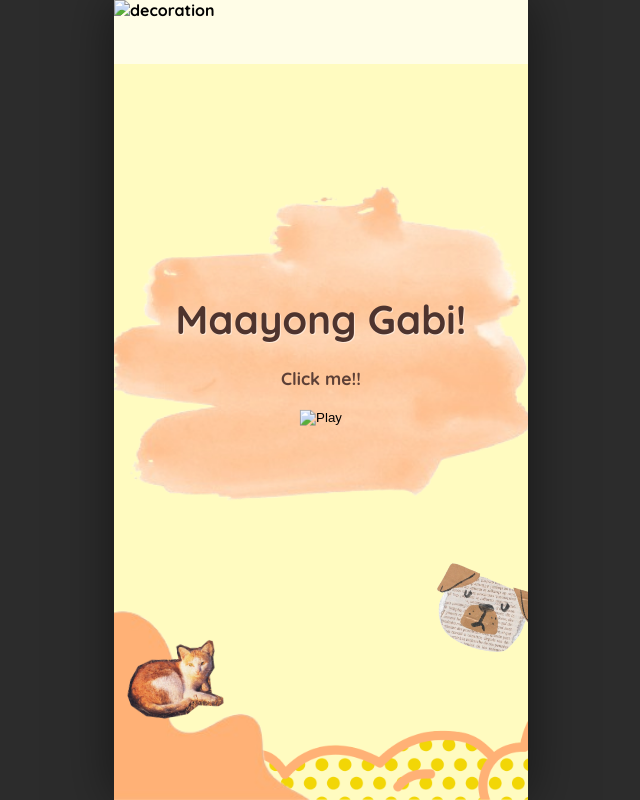
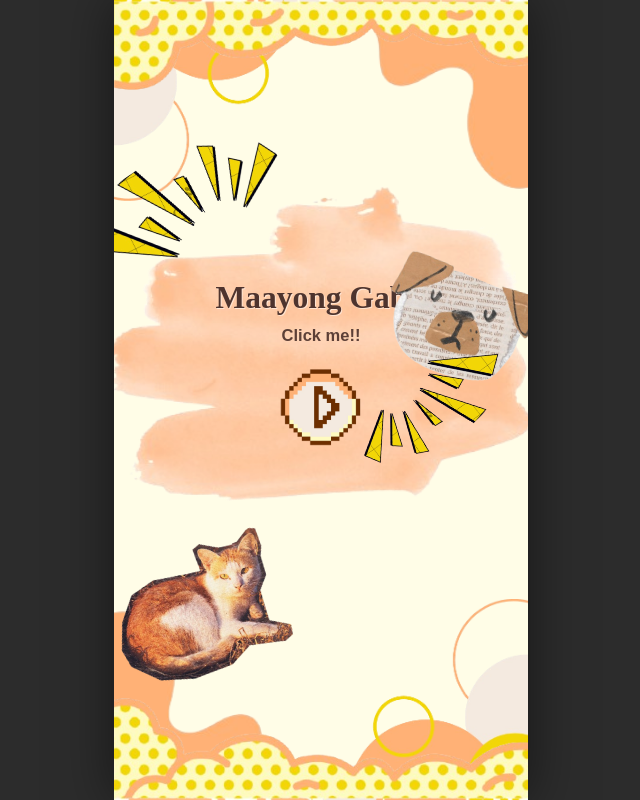
Before and after one commit to dominiqueayque01-png/Project101, a plain HTML site: page index.html in a window 1280 px wide. Shown: the whole page, without its empty margins (319-959 px from the left). Drawn offline with nearby package versions, Linux system fonts and the light colour scheme; a web font is replaced by a local one.

Commit message:
homepage

```diff
--- a/index.html
+++ b/index.html
@@ -5,153 +5,29 @@
     <meta name="viewport" content="width=device-width, initial-scale=1.0">
     <title>Maayong Gabi!</title>
     <link href="https://fonts.googleapis.com/css2?family=Quicksand:wght@700&display=swap" rel="stylesheet">
-    <style>
-        /* 1. The Background (Desktop View) */
-        body {
-            margin: 0;
-            padding: 0;
-            height: 100vh;
-            /* Dark background outside the phone area so the design pops */
-            background-color: #2c2c2c;
-            font-family: 'Quicksand', sans-serif;
-            display: flex;
-            justify-content: center;
-            align-items: center;
-        }
-
-        /* 2. The Phone Screen Container */
-        .phone-screen {
-            position: relative;
-            width: 100%;
-            max-width: 414px; /* Width of a large iPhone */
-            height: 100vh;    /* Full height of the screen */
-            max-height: 900px; /* Cap height on giant desktop screens */
-            background-color: #FFFDE7; /* Your yellow background */
-            overflow: hidden; /* Clips anything sticking out */
-            box-shadow: 0 0 50px rgba(0,0,0,0.5); /* Nice shadow effect */
-        }
-
-        /* 3. Decorative Elements (Adjusted for Mobile) */
-        .decoration {
-            position: absolute;
-            pointer-events: none;
-        }
-
-        .top-decor {
-            top: 0;
-            left: 0;
-            width: 100%; /* Spans full width of phone */
-            z-index: 1;
-        }
-
-        .bottom-clouds {
-            bottom: 0;
-            left: 0;
-            width: 100%; /* Slightly wider than screen to ensure coverage */
-            height: auto;
-            z-index: 2;
-        }
-
-        .decor1 {
-            bottom: 0;
-            left: 0;
-            width: 100%; /* Slightly wider than screen to ensure coverage */
-            height: auto;
-            z-index: 2;
-        }
-
-        .cat {
-            bottom: 80px; /* Adjusted to sit nicely on mobile clouds */
-            left: -10px;  /* Hugs the left edge */
-            width: 140px;
-            z-index: 3;
-            transform: rotate(-5deg);
-        }
-
-        .dog {
-            bottom: 90px;
-            right: -10px; /* Hugs the right edge */
-            width: 110px;
-            z-index: 3;
-            transform: rotate(10deg);
-        }
-
-        /* 4. Center Content */
-        .center-container {
-            position: absolute;
-            top: 45%;
-            left: 50%;
-            transform: translate(-50%, -50%);
-            text-align: center;
-            z-index: 4;
-            width: 90%; /* Use almost full width on mobile */
-            display: flex;
-            flex-direction: column;
-            align-items: center;
-        }
-
-        .splash-bg {
-            position: absolute;
-            width: 120%; /* Make splash big enough for text */
-            top: 50%;
-            left: 50%;
-            transform: translate(-50%, -50%);
-            z-index: -1;
-            opacity: 0.9;
-        }
-
-        h1 {
-            font-size: 2.5rem; /* Slightly smaller for mobile screens */
-            color: #4E342E;
-            margin: 0;
-            margin-bottom: 5px;
-            text-shadow: 1px 1px 0px rgba(255,255,255,0.5);
-        }
-
-        p {
-            font-size: 1.1rem;
-            color: #5D4037;
-            font-weight: bold;
-            margin-bottom: 20px;
-        }
-
-        /* 5. Interactive Button */
-        .play-btn {
-            background: none;
-            border: none;
-            cursor: pointer;
-            transition: transform 0.2s ease;
-            -webkit-tap-highlight-color: transparent; /* Removes blue box on mobile tap */
-        }
-
-        .play-btn img {
-            width: 70px;
-        }
-
-        .play-btn:active {
-            transform: scale(0.9); /* Button presses down when tapped */
-        }
-
-        /* 6. Media Query: If the screen is ALREADY a phone */
-        @media screen and (max-width: 500px) {
-            body {
-                background-color: #FFFDE7; /* Remove dark borders on actual phone */
-            }
-            .phone-screen {
-                box-shadow: none; /* Remove shadow on actual phone */
-                max-height: 100vh;
-            }
-        }
-    </style>
+    <link rel="stylesheet" href="https://www.w3schools.com/w3css/5/w3.css">
+    <link rel="preconnect" href="https://fonts.googleapis.com">
+<link rel="preconnect" href="https://fonts.gstatic.com" crossorigin>
+<link href="https://fonts.googleapis.com/css2?family=Fuzzy+Bubbles:wght@400;700&display=swap" rel="stylesheet">
+<link href="style/style.css" rel="stylesheet">
 </head>
 <body>
 
     <div class="phone-screen">
-        <img src="top-decor.png" class="decoration top-decor" alt="decoration">
-        <img src="images/clouds.png" class="decoration bottom-clouds" alt="clouds">
+        <img src="images/decor1.png" class="decoration top-decor" alt="decoration">
+        <img src="images/circles.png" class="decoration top-left-decor" alt="decoration">
+        <img src="images/circles.png" class="decoration bottom-right-decor" alt="decoration">
+
+        <img src="images/bottom-clouds.png" class="decoration top-clouds" alt="clouds">
+        <img src="images/bottom-clouds.png" class="decoration bottom-clouds" alt="clouds">
 
         <img src="images/cat1.png" class="decoration cat" alt="Cat">
         <img src="images/dog.png" class="decoration dog" alt="Dog">
+
+        <img src="images/pow.png" class="decoration pow1" alt="Decor">
+        <img src="images/pow.png" class="decoration pow2" alt="Decor">
+
+
         <img src="images/decor1.png" class="decoration decor1" alt="Decor">
 
         <div class="center-container">
@@ -160,16 +36,13 @@
             <p>Click me!!</p>
 
             <button class="play-btn" onclick="handleClick()">
-                <img src="button.png" alt="Play">
+                <img src="images/play-btn.png" alt="Play">
             </button>
         </div>
     </div>
 
-    <script>
-        function handleClick() {
-            alert("Hello from the mobile site!");
-        }
-    </script>
+
+<script src="js/script.js"></script>
 
 </body>
 </html>
--- /dev/null
+++ b/js/script.js
@@ -0,0 +1,3 @@
+        function handleClick() {
+            alert("Hello from the mobile site!");
+        }
--- /dev/null
+++ b/style/style.css
@@ -0,0 +1,218 @@
+        /* 1. The Background (Desktop View) */
+
+        .fuzzy-bubbles-regular {
+  font-family: "Fuzzy Bubbles", sans-serif;
+  font-weight: 400;
+  font-style: normal;
+}
+
+.fuzzy-bubbles-bold {
+  font-family: "Fuzzy Bubbles", sans-serif;
+  font-weight: 700;
+  font-style: normal;
+}
+
+
+        body {
+            margin: 0;
+            padding: 0;
+            height: 100vh;
+            /* Dark background outside the phone area so the design pops */
+            background-color: #2c2c2c;
+            font-family: 'Fuzzy Bubbles', sans-serif;
+            display: flex;
+            justify-content: center;
+            align-items: center;
+        }
+
+        /* 2. The Phone Screen Container */
+        .phone-screen {
+            position: relative;
+            width: 100%;
+            max-width: 414px; /* Width of a large iPhone */
+            height: 100vh;    /* Full height of the screen */
+            max-height: 900px; /* Cap height on giant desktop screens */
+            background-color: #FFFDE7; /* Your yellow background */
+            overflow: hidden; /* Clips anything sticking out */
+            box-shadow: 0 0 50px rgba(0,0,0,0.5); /* Nice shadow effect */
+        }
+
+        /* 3. Decorative Elements (Adjusted for Mobile) */
+        .decoration {
+            position: absolute;
+            pointer-events: none;
+
+        }
+
+        .top-decor {
+            top: 0;
+            left: 0;
+            width: 100%; /* Spans full width of phone */
+            z-index: 1;
+            transform: rotate(180deg);
+            display: inline-block;
+
+        }
+
+        .top-left-decor {
+            top: 0;
+            left: 0;
+            width: 50%;
+            z-index: 1;
+            display: inline-block;
+            transform: rotate(180deg);
+            margin: none;
+
+        }
+
+        .bottom-right-decor {
+            bottom: 0;
+            right: 0;
+            width: 50%;
+            z-index: 1;
+            display: inline-block;
+            margin: none;
+
+        }
+
+        .bottom-clouds {
+            bottom: 0;
+            left: 0;
+            width: 130%; /* Slightly wider than screen to ensure coverage */
+            height: auto;
+            z-index: 2;
+        }
+
+        .top-clouds {
+            top: 0;
+            left: 0;
+            width: 130%; /* Slightly wider than screen to ensure coverage */
+            height: auto;
+            z-index: 2;
+                        transform: rotate(180deg);
+
+        }
+
+        .bottom-clouds:hover{
+            transform: scale(1.05);
+            transition: transform 0.5s ease;
+        }
+
+        .decor1 {
+            bottom: 0;
+            left: 0;
+            width: 100%; /* Slightly wider than screen to ensure coverage */
+            height: auto;
+            z-index: 1;
+        }
+
+        .pow1{
+            top: 150px;
+            left: -37px;
+            width: 50%;
+            height: auto;
+            z-index: 5;
+            transform: rotate(-35deg);
+
+        }
+
+        .pow2{
+            top: 370px;
+            right: 10px;
+            width: 40%;
+            height: auto;
+            z-index: 5;
+            transform: rotate(135deg);
+        }
+
+        .cat {
+            bottom: 120px; /* Adjusted to sit nicely on mobile clouds */
+            left: -40px;  /* Hugs the left edge */
+            width: 250px;
+            z-index: 5;
+            transform: rotate(-15deg);
+        }
+
+        .dog {
+            bottom: 335px;
+            right: -10px; /* Hugs the right edge */
+            width: 160px;
+            z-index: 5;
+            transform: rotate(10deg);
+        }
+
+
+
+        /* 4. Center Content */
+        .center-container {
+            position: absolute;
+            top: 45%;
+            left: 50%;
+            transform: translate(-50%, -50%);
+            text-align: center;
+            z-index: 4;
+            width: 90%; /* Use almost full width on mobile */
+            display: flex;
+            flex-direction: column;
+            align-items: center;
+        }
+
+        .splash-bg {
+            position: absolute;
+            width: 120%; /* Make splash big enough for text */
+            top: 50%;
+            left: 50%;
+            transform: translate(-50%, -50%);
+            z-index: -1;
+            opacity: 0.9;
+        }
+
+        h1 {
+            font-family: "Fuzzy Bubbles";
+            font-size: 2.1rem; /* Slightly smaller for mobile screens */
+            color: #4E342E;
+            margin: 0;
+            margin-bottom: 1px;
+            text-shadow: 1px 1px 0px rgba(255,255,255,0.5);
+            font-weight: bold;
+        }
+
+        p {
+            font-size: 1.1rem;
+            color: #5D4037;
+            font-weight: bold;
+            margin-bottom: 20px;
+            margin-top: 1px;
+        }
+
+        /* 5. Interactive Button */
+        .play-btn {
+            background: none;
+            border: none;
+            cursor: pointer;
+            transition: transform 0.2s ease;
+            -webkit-tap-highlight-color: transparent; /* Removes blue box on mobile tap */
+        }
+
+        .play-btn:hover {
+            transform: scale(1.1); /* Button grows slightly on hover */
+        }
+
+        .play-btn img {
+            width: 80px;
+        }
+
+        .play-btn:active {
+            transform: scale(0.9); /* Button presses down when tapped */
+        }
+
+        /* 6. Media Query: If the screen is ALREADY a phone */
+        @media screen and (max-width: 500px) {
+            body {
+                background-color: #FFFDE7; /* Remove dark borders on actual phone */
+            }
+            .phone-screen {
+                box-shadow: none; /* Remove shadow on actual phone */
+                max-height: 100vh;
+            }
+        }
```
Also changed, not shown: images/circles.png (added), images/play-btn.png (added), images/pow.png (added).
